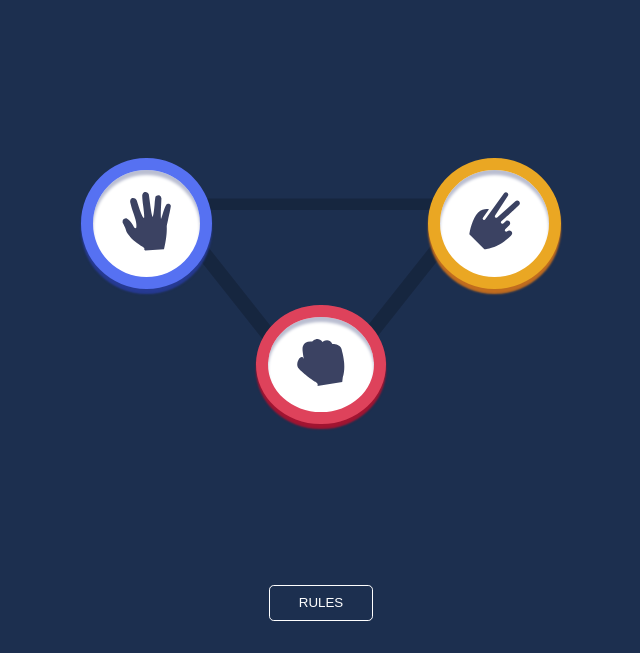
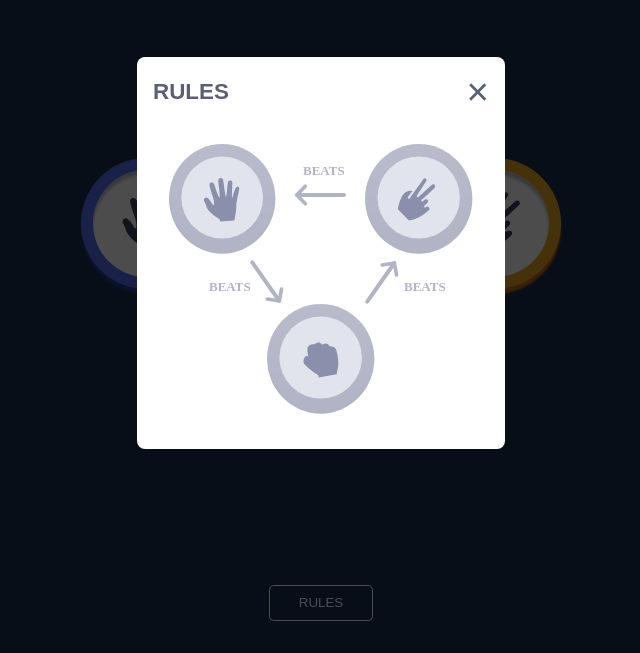
Before and after one commit to Morteza-Porabdolahi/RockPaperScissors, a plain HTML site: page index.html in a window 1280 px wide. Both pictures are taken after a click on the button "RULES". Shown: the part 147-800 px from the top of the page, without its empty margins (319-959 px from the left). Drawn offline with Linux system fonts and the light colour scheme.

Commit message:
Finishing Rules Modal Functionality

```diff
--- a/assets/css/index.css
+++ b/assets/css/index.css
@@ -41,6 +41,20 @@ img {
 }
 
 @media only screen and (min-width : 820px) {
+    @keyframes opacityAnimation {
+        0% {
+            opacity: 0;
+        }
+
+        100% {
+            opacity: 1;
+        }
+    }
+
+    .hidden {
+        display: none;
+    }
+
     .app {
         max-width: 26rem;
     }
@@ -55,6 +69,7 @@ img {
     }
 
     .rules-modal {
+        animation: opacityAnimation .3s;
         background-color: rgba(0, 0, 0, .7);
     }
 
--- a/assets/css/style.css
+++ b/assets/css/style.css
@@ -111,8 +111,7 @@
 
 .rules-modal {
     position: fixed;
-    width: 100%;
-    height: 100%;
+    max-height: 100%;
     top: 0;
     left: 0;
     right: 0;
@@ -123,10 +122,12 @@
     display: flex;
     align-items: center;
     justify-content: center;
+    transition: max-height .3s;
 }
 
 .hidden {
-    display: none;
+    max-height: 0%;
+    overflow: hidden;
 }
 
 .header__times {
--- /dev/null
+++ b/assets/js/modal.js
@@ -0,0 +1,15 @@
+const $ = document;
+const rulesButton = $.getElementById('rules-btn');
+const modalContainer = $.getElementById('rules-modal');
+const modalCloseButton = $.querySelectorAll('.times');
+
+rulesButton.addEventListener('click', openTheModal);
+modalCloseButton.forEach(closeBtn => closeBtn.addEventListener('click', closeTheModal));
+
+function openTheModal(){
+    modalContainer.classList.remove('hidden');
+}
+
+function closeTheModal(){
+    modalContainer.classList.add('hidden');
+}
--- a/index.html
+++ b/index.html
@@ -13,7 +13,7 @@
 
 <body>
     <section class="app">
-        <div class="rules-modal hidden">
+        <div class="rules-modal hidden" id="rules-modal">
             <div class="modal">
                 <div class="modal__header">
                     <h2 class="header__title">RULES</h2>
@@ -59,11 +59,13 @@
         </main>
         <footer class="footer">
             <div class="footer__container">
-                <button class="rules-btn">RULES</button>
+                <button class="rules-btn" id="rules-btn">RULES</button>
             </div>
         </footer>
     </section>
 
 </body>
 
+<script src="./assets/js/modal.js"></script>
+
 </html>
```
